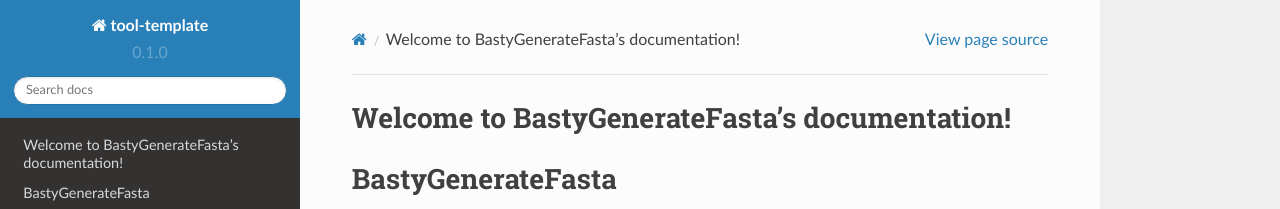
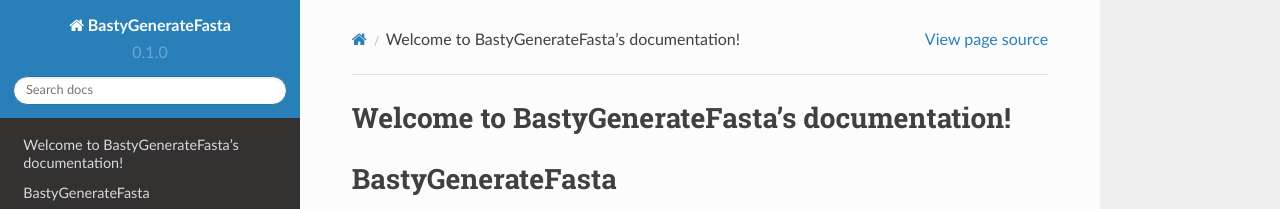
Before and after one commit to biopet/bastygeneratefasta, a Sphinx documentation site: the page built from docs/index.rst, in a window 1280 px wide. Shown: the top 209 px of the page. Built offline with Sphinx 7.4.7 and the Read the Docs theme 2.0.0, drawn with Linux system fonts in a browser that asks for light colours.

Commit message:
remove tool-template

```diff
--- a/docs/conf.py
+++ b/docs/conf.py
@@ -1,6 +1,6 @@
 # -*- coding: utf-8 -*-
 #
-# tool-template documentation build configuration file, created by
+# BastyGenerateFasta documentation build configuration file, created by
 # sphinx-quickstart on Thu Oct 12 09:56:27 2017.
 #
 # This file is execfile()d with the current directory set to its
@@ -49,7 +49,7 @@ source_suffix = ['.rst', '.md']
 master_doc = 'index'
 
 # General information about the project.
-project = u'tool-template'
+project = u'BastyGenerateFasta'
 copyright = u'2017, biopet'
 author = u'biopet'
 
@@ -118,7 +118,7 @@ html_sidebars = {
 # -- Options for HTMLHelp output ------------------------------------------
 
 # Output file base name for HTML help builder.
-htmlhelp_basename = 'tool-templatedoc'
+htmlhelp_basename = 'BastyGenerateFastadoc'
 
 
 # -- Options for LaTeX output ---------------------------------------------
@@ -145,7 +145,7 @@ latex_elements = {
 # (source start file, target name, title,
 #  author, documentclass [howto, manual, or own class]).
 latex_documents = [
-    (master_doc, 'tool-template.tex', u'tool-template Documentation',
+    (master_doc, 'BastyGenerateFasta.tex', u'BastyGenerateFasta Documentation',
      u'biopet', 'manual'),
 ]
 
@@ -155,7 +155,7 @@ latex_documents = [
 # One entry per manual page. List of tuples
 # (source start file, name, description, authors, manual section).
 man_pages = [
-    (master_doc, 'tool-template', u'tool-template Documentation',
+    (master_doc, 'BastyGenerateFasta', u'BastyGenerateFasta Documentation',
      [author], 1)
 ]
 
@@ -166,7 +166,7 @@ man_pages = [
 # (source start file, target name, title, author,
 #  dir menu entry, description, category)
 texinfo_documents = [
-    (master_doc, 'tool-template', u'tool-template Documentation',
-     author, 'tool-template', 'One line description of project.',
+    (master_doc, 'BastyGenerateFasta', u'BastyGenerateFasta Documentation',
+     author, 'BastyGenerateFasta', 'One line description of project.',
      'Miscellaneous'),
 ]
--- a/docs/index.rst
+++ b/docs/index.rst
@@ -1,4 +1,4 @@
-.. tool-template documentation master file, created by
+.. BastyGenerateFasta documentation master file, created by
    sphinx-quickstart on Thu Oct 12 09:56:27 2017.
    You can adapt this file completely to your liking, but it should at least
    contain the root `toctree` directive.
```
Also changed, not shown: 1 other file.
